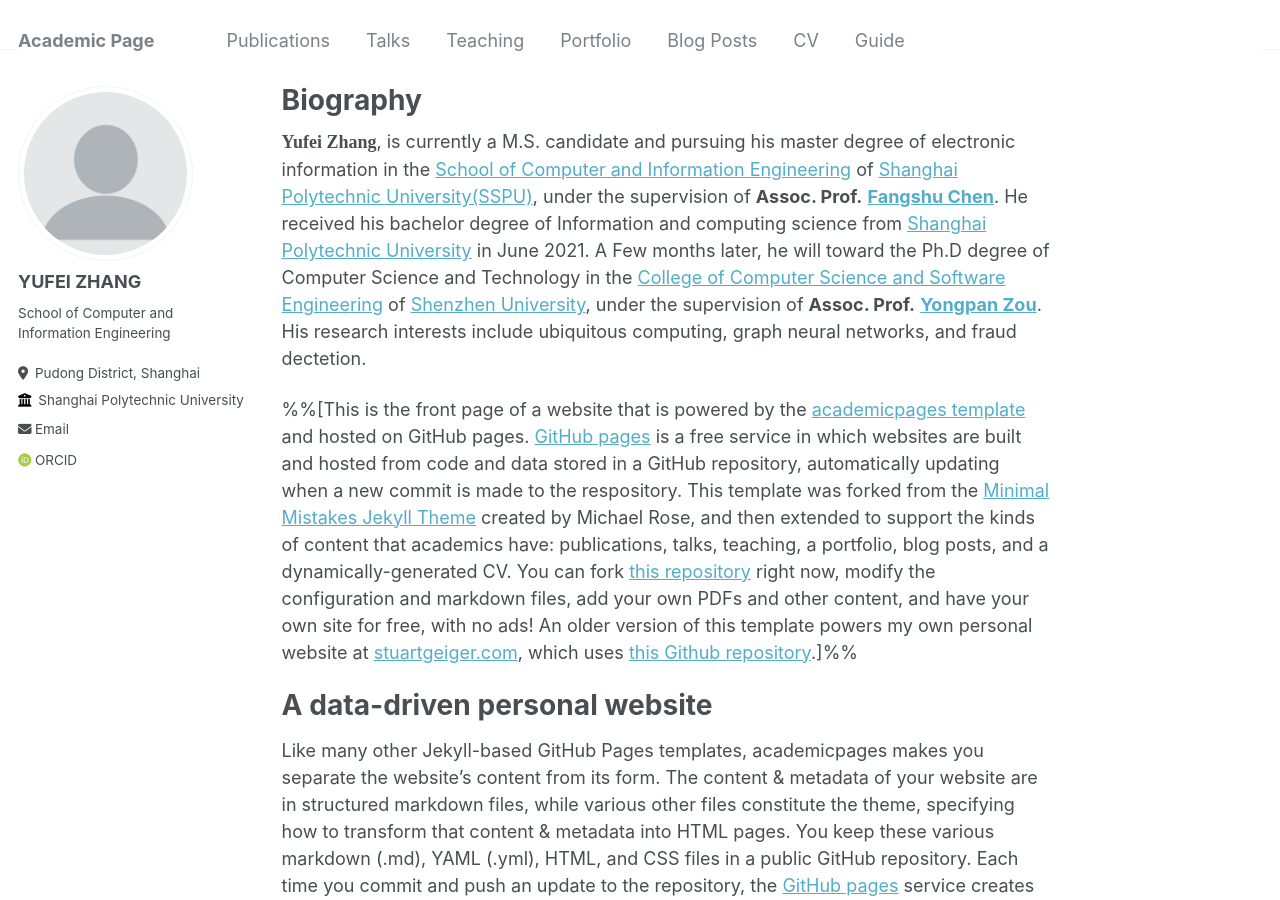
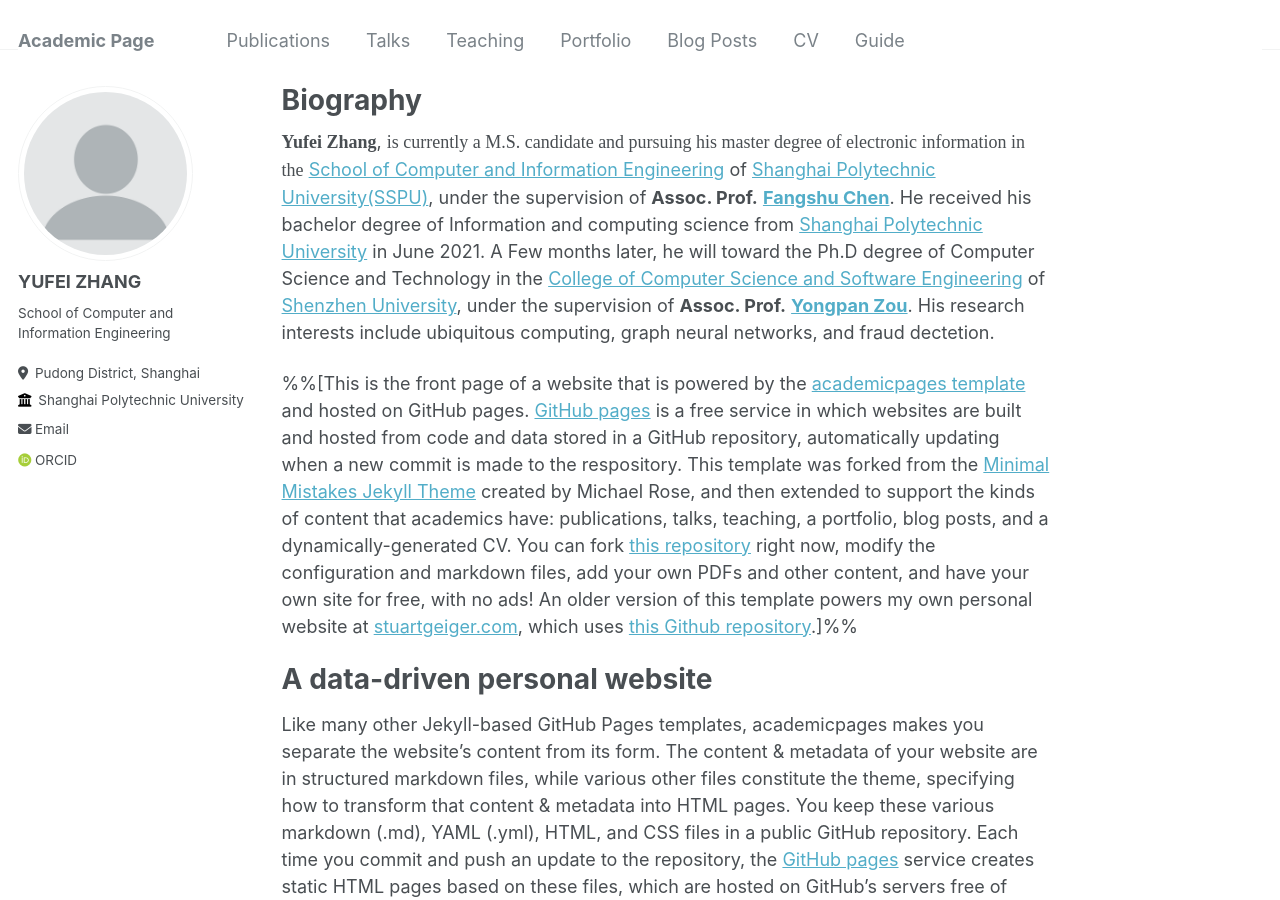
Before and after one commit to yfyaya/yfyaya.github.io, a Jekyll site: the page built from _pages/about.md, in a window 1280 px wide and 900 px high. Built offline with Jekyll 4.4.1, drawn with Linux system fonts in a browser that asks for light colours; some web fonts are replaced.

Commit message:
Update about.md

```diff
--- a/_pages/about.md
+++ b/_pages/about.md
@@ -7,7 +7,7 @@ redirect_from:
   - /about.html
 ---
 
-**<font face='Times New Roman'>Yufei Zhang</font>**, is currently a M.S. candidate and pursuing his master degree of electronic information in the [School of Computer and Information Engineering](http://2016.itxx.sspu.edu.cn/) of [Shanghai Polytechnic University(SSPU)](https://www.sspu.edu.cn/), under the supervision of **Assoc. Prof.** [**Fangshu Chen**](https://sspu.h5yunban.cn/sspu-system/index.html?page=rcpy). He received his bachelor degree of Information and computing science from [Shanghai Polytechnic University](https://www.sspu.edu.cn/) in June 2021. A Few months later, he will toward the Ph.D degree of Computer Science and Technology in the [College of Computer Science and Software Engineering](https://csse.szu.edu.cn/) of [Shenzhen University](https://szu.edu.cn/), under the supervision of **Assoc. Prof.** [**Yongpan Zou**](https://yongpanzou.github.io/). His research interests include ubiquitous computing, graph neural networks, and fraud dectetion.
+**<font face='Times New Roman'>Yufei Zhang</font>**, <font face='Times New Roman'>is currently a M.S. candidate and pursuing his master degree of electronic information in the</font> [School of Computer and Information Engineering](http://2016.itxx.sspu.edu.cn/) of [Shanghai Polytechnic University(SSPU)](https://www.sspu.edu.cn/), under the supervision of **Assoc. Prof.** [**Fangshu Chen**](https://sspu.h5yunban.cn/sspu-system/index.html?page=rcpy). He received his bachelor degree of Information and computing science from [Shanghai Polytechnic University](https://www.sspu.edu.cn/) in June 2021. A Few months later, he will toward the Ph.D degree of Computer Science and Technology in the [College of Computer Science and Software Engineering](https://csse.szu.edu.cn/) of [Shenzhen University](https://szu.edu.cn/), under the supervision of **Assoc. Prof.** [**Yongpan Zou**](https://yongpanzou.github.io/). His research interests include ubiquitous computing, graph neural networks, and fraud dectetion.
 
 %%[This is the front page of a website that is powered by the [academicpages template](https://github.com/academicpages/academicpages.github.io) and hosted on GitHub pages. [GitHub pages](https://pages.github.com) is a free service in which websites are built and hosted from code and data stored in a GitHub repository, automatically updating when a new commit is made to the respository. This template was forked from the [Minimal Mistakes Jekyll Theme](https://mmistakes.github.io/minimal-mistakes/) created by Michael Rose, and then extended to support the kinds of content that academics have: publications, talks, teaching, a portfolio, blog posts, and a dynamically-generated CV. You can fork [this repository](https://github.com/academicpages/academicpages.github.io) right now, modify the configuration and markdown files, add your own PDFs and other content, and have your own site for free, with no ads! An older version of this template powers my own personal website at [stuartgeiger.com](http://stuartgeiger.com), which uses [this Github repository](https://github.com/staeiou/staeiou.github.io).]%%
 
```
